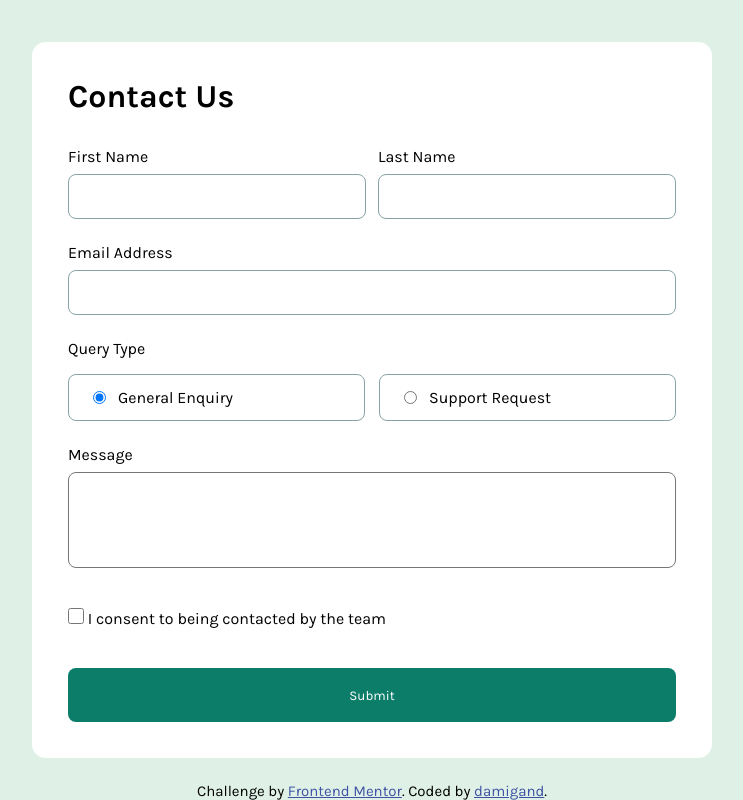
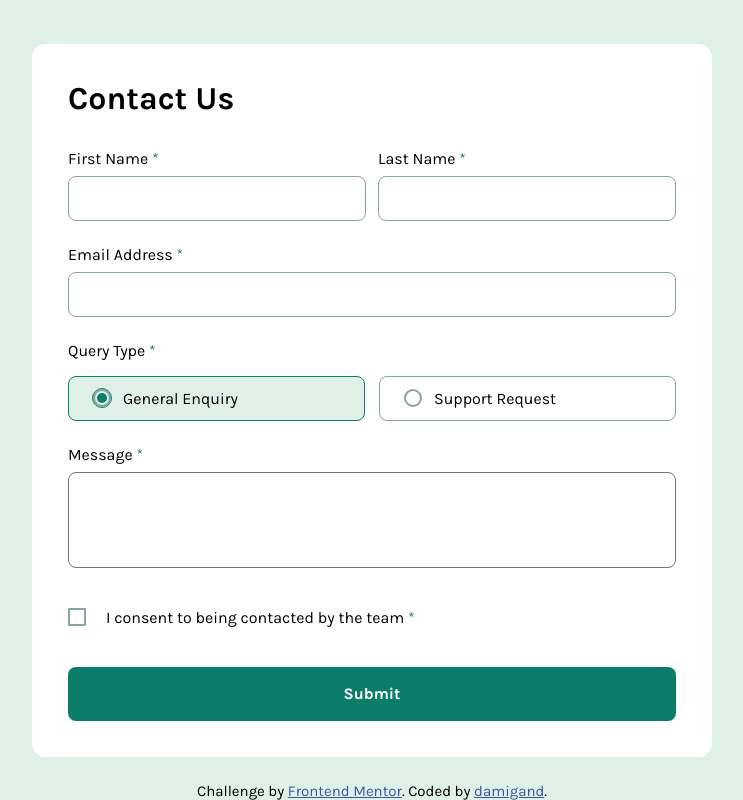
Before and after one commit to damigand/contact-form-challenge, a plain HTML site: page index.html in a window 1280 px wide. Both pictures are taken after a click on the radio button "General Enquiry". Shown: the whole page, without its empty margins (268-1011 px from the left). Drawn offline with Linux system fonts and the light colour scheme.

Commit message:
rest of style done
only missing javascript for input validation and success toast

```diff
--- a/index.html
+++ b/index.html
@@ -14,18 +14,18 @@
                 <div class="name-section">
                     <div class="first-name">
                         <label for="name">First Name</label>
-                        <input type="text" name="name" id="name" required />
+                        <input type="text" name="name" id="name" required tabindex="1" />
                         <span class="error">This field is required</span>
                     </div>
                     <div class="last-name">
                         <label for="lastname">Last Name</label>
-                        <input type="text" name="lastname" id="lastname" required />
+                        <input type="text" name="lastname" id="lastname" required tabindex="2" />
                         <span class="error">This field is required</span>
                     </div>
                 </div>
                 <div class="email-section">
                     <label for="email">Email Address</label>
-                    <input type="email" name="email" id="email" required />
+                    <input type="email" name="email" id="email" required tabindex="3" />
                     <span class="valid">Please enter a valid email address</span>
                     <span class="error">This field is required</span>
                 </div>
@@ -33,11 +33,23 @@
                     <label for="">Query Type</label>
                     <div class="query-options">
                         <div class="general-enquiry">
-                            <input type="radio" name="query" value="general" id="general" />
+                            <input
+                                type="radio"
+                                name="query"
+                                value="general"
+                                id="general"
+                                tabindex="4"
+                            />
                             <label for="general">General Enquiry</label>
                         </div>
                         <div class="support-request">
-                            <input type="radio" name="query" value="support" id="support" />
+                            <input
+                                type="radio"
+                                name="query"
+                                value="support"
+                                id="support"
+                                tabindex="5"
+                            />
                             <label for="support">Support Request</label>
                         </div>
                     </div>
@@ -45,15 +57,17 @@
                 </div>
                 <div class="message-section">
                     <label for="message">Message</label>
-                    <textarea name="message" id="message"></textarea>
+                    <textarea name="message" id="message" tabindex="6"></textarea>
                     <span class="error">This field is required</span>
                 </div>
                 <div class="consent-section">
                     <div class="consent">
-                        <input type="checkbox" name="consent" id="consent" />
+                        <input type="checkbox" name="consent" id="consent" tabindex="7" />
                         <label for="consent">I consent to being contacted by the team</label>
                     </div>
-                    <span class="error">To submit this form, please consent to being contacted</span>
+                    <span class="error"
+                        >To submit this form, please consent to being contacted</span
+                    >
                 </div>
                 <button type="submit" class="submit">Submit</button>
             </form>
@@ -67,8 +81,9 @@
         </main>
 
         <div class="attribution" role="contentinfo">
-            Challenge by <a href="https://www.frontendmentor.io?ref=challenge">Frontend Mentor</a>. Coded by
-            <a href="https://www.github.com/damigand" target="_blank">damigand</a>.
+            Challenge by <a href="https://www.frontendmentor.io?ref=challenge">Frontend Mentor</a>.
+            Coded by <a href="https://www.github.com/damigand" target="_blank">damigand</a>.
         </div>
+        <script src="script.js"></script>
     </body>
 </html>
--- /dev/null
+++ b/script.js
@@ -0,0 +1,20 @@
+const generalRadio = document.querySelector("#general");
+const supportRadio = document.querySelector("#support");
+
+generalRadio.addEventListener("click", (event) => {
+    if (generalRadio.checked == true) {
+        generalRadio.parentElement.classList.add("selected");
+        supportRadio.parentElement.classList.remove("selected");
+    } else {
+        generalRadio.parentElement.classList.remove("selected");
+    }
+});
+
+supportRadio.addEventListener("click", (event) => {
+    if (supportRadio.checked == true) {
+        supportRadio.parentElement.classList.add("selected");
+        generalRadio.parentElement.classList.remove("selected");
+    } else {
+        supportRadio.parentElement.classList.remove("selected");
+    }
+});
--- a/style.css
+++ b/style.css
@@ -1,4 +1,4 @@
-@import url('https://fonts.googleapis.com/css2?family=Karla:wght@400;700&display=swap');
+@import url("https://fonts.googleapis.com/css2?family=Karla:wght@400;700&display=swap");
 
 :root {
     --green-lighter: hsl(148, 38%, 91%);
@@ -9,15 +9,16 @@
     --grey-medium: hsl(186, 15%, 59%);
     --grey-darker: hsl(187, 24%, 22%);
 
-    --font-labels: 400 16px 'Karla', sans;
-    --font-header: 700 24px 'Karka', sans;
-    --font-input: 400 18px 'Karla', sans;
-    --font-submit: 700 16px 'Karla', sans;
+    --font-labels: 400 16px "Karla", sans;
+    --font-header: 700 32px "Karla", sans;
+    --font-input: 400 18px "Karla", sans;
+    --font-submit: 700 16px "Karla", sans;
 
     --spacing-36: 36px;
     --spacing-32: 32px;
     --spacing-24: 24px;
     --spacing-22: 22px;
+    --spacing-20: 20px;
     --spacing-16: 16px;
     --spacing-14: 14px;
     --spacing-12: 12px;
@@ -25,7 +26,7 @@
 }
 
 * {
-    font-family: 'Karla', sans-serif;
+    font-family: "Karla", sans-serif;
     margin: 0;
     padding: 0;
     box-sizing: border-box;
@@ -53,23 +54,70 @@ main {
     background-color: var(--white);
 }
 
+h1 {
+    font: var(--font-header);
+}
+
+label {
+    font: var(--font-labels);
+}
+
+label:not(input[type="radio"] + label)::after {
+    content: " *";
+    color: var(--green-medium);
+}
+
 form {
     display: flex;
     flex-direction: column;
     gap: var(--spacing-24);
 }
 
-input {
+input:not(input[type="checkbox"]):not(input[type="radio"]) {
     border-radius: 8px;
     border: 1px solid var(--grey-medium);
     height: 45px;
+    padding: 0px var(--spacing-12);
+    font: var(--font-input);
 }
 
-input:not(input[type='radio']) {
+input:hover,
+textarea:hover {
+    cursor: pointer;
+}
+
+input:not(input[type="radio"]) {
     width: 100%;
 }
 
+input:focus,
+textarea:focus {
+    outline: 1px solid var(--green-medium);
+}
+
+input[type="radio"] {
+    appearance: none;
+    margin: none;
+    width: 18px;
+    height: 18px;
+    border: 2px solid var(--grey-medium);
+    border-radius: 16px;
+    display: grid;
+    place-content: center;
+    overflow: hidden;
+}
+
+input[type="radio"]:checked::before {
+    content: "";
+    background-color: var(--green-medium);
+    width: 10px;
+    height: 10px;
+    border-radius: 10px;
+}
+
 textarea {
+    font: var(--font-input);
+    padding: var(--spacing-12);
     resize: none;
     height: 96px;
     border-radius: 8px;
@@ -112,6 +160,7 @@ h1 {
 
 .general-enquiry,
 .support-request {
+    height: 45px;
     padding: 0 var(--spacing-24);
     border-radius: 8px;
     border: 1px solid var(--grey-medium);
@@ -121,6 +170,17 @@ h1 {
     gap: var(--spacing-12);
 }
 
+.general-enquiry label,
+.support-request label {
+    cursor: pointer;
+}
+
+.general-enquiry.selected,
+.support-request.selected {
+    background-color: var(--green-lighter);
+    border: 1px solid var(--green-medium);
+}
+
 .message-section {
     gap: var(--spacing-8);
     display: flex;
@@ -128,8 +188,20 @@ h1 {
 }
 
 #consent {
-    height: 16px;
-    width: 16px;
+    appearance: none;
+    border-radius: 1px;
+    background-color: var(--white);
+    height: 18px;
+    width: 18px;
+    border: 2px solid var(--grey-medium);
+    display: grid;
+    place-content: center;
+}
+
+#consent:checked {
+    background-image: url("./assets/images/icon-checkbox-check.svg");
+    background-size: contain;
+    border: none;
 }
 
 .consent-section {
@@ -141,12 +213,31 @@ h1 {
     align-items: center;
 }
 
+.consent {
+    display: flex;
+    gap: var(--spacing-20);
+    align-items: center;
+    cursor: pointer;
+}
+
+.consent label {
+    cursor: pointer;
+}
+
 .submit {
     height: 54px;
     border-radius: 8px;
     border: none;
     background-color: var(--green-medium);
     color: var(--white);
+    font: var(--font-submit);
+    transition: 0.3s;
+}
+
+.submit:hover {
+    background-color: hsl(169, 82%, 17%);
+    cursor: pointer;
+    transition: 0.3s;
 }
 
 .attribution {
```
